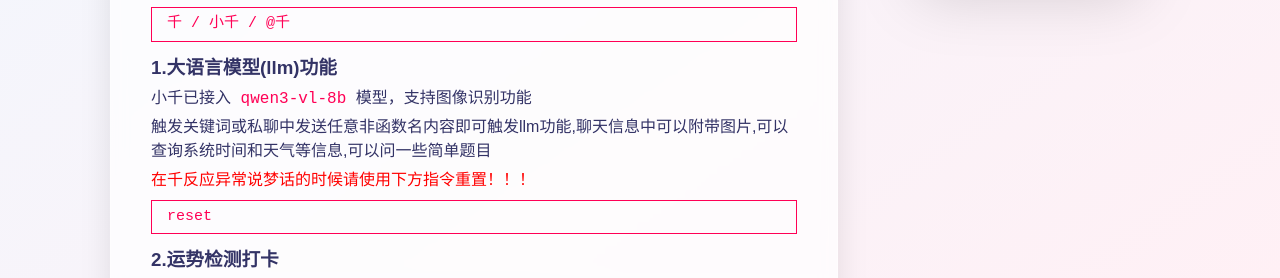
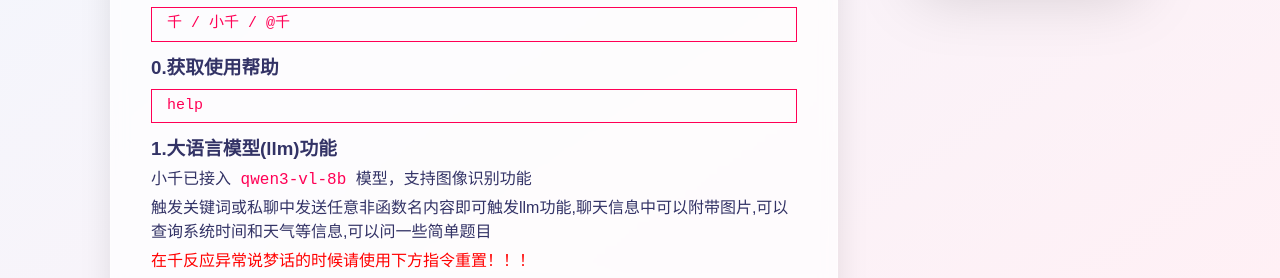
Before and after one commit to 1zDigitalSpace/1zdigitalspace.github.io, a plain HTML site: page qian/index.html in a window 1280 px wide. Shown: the part 518-796 px from the top of the page. Drawn offline with Linux system fonts and the light colour scheme.

Commit message:
Update index.html

```diff
--- a/qian/index.html
+++ b/qian/index.html
@@ -206,6 +206,8 @@
             <h3>群聊内使用千需要触发关键词</h3>
             <pre>千 / 小千 / @千</pre>
 
+            <h3>0.获取使用帮助</h3>
+            <pre>help</pre>
             <h3>1.大语言模型(llm)功能</h3>
             <p>小千已接入<span> qwen3-vl-8b </span>模型，支持图像识别功能</p>
             <p>触发关键词或私聊中发送任意非函数名内容即可触发llm功能,聊天信息中可以附带图片,可以查询系统时间和天气等信息,可以问一些简单题目</p>
```
